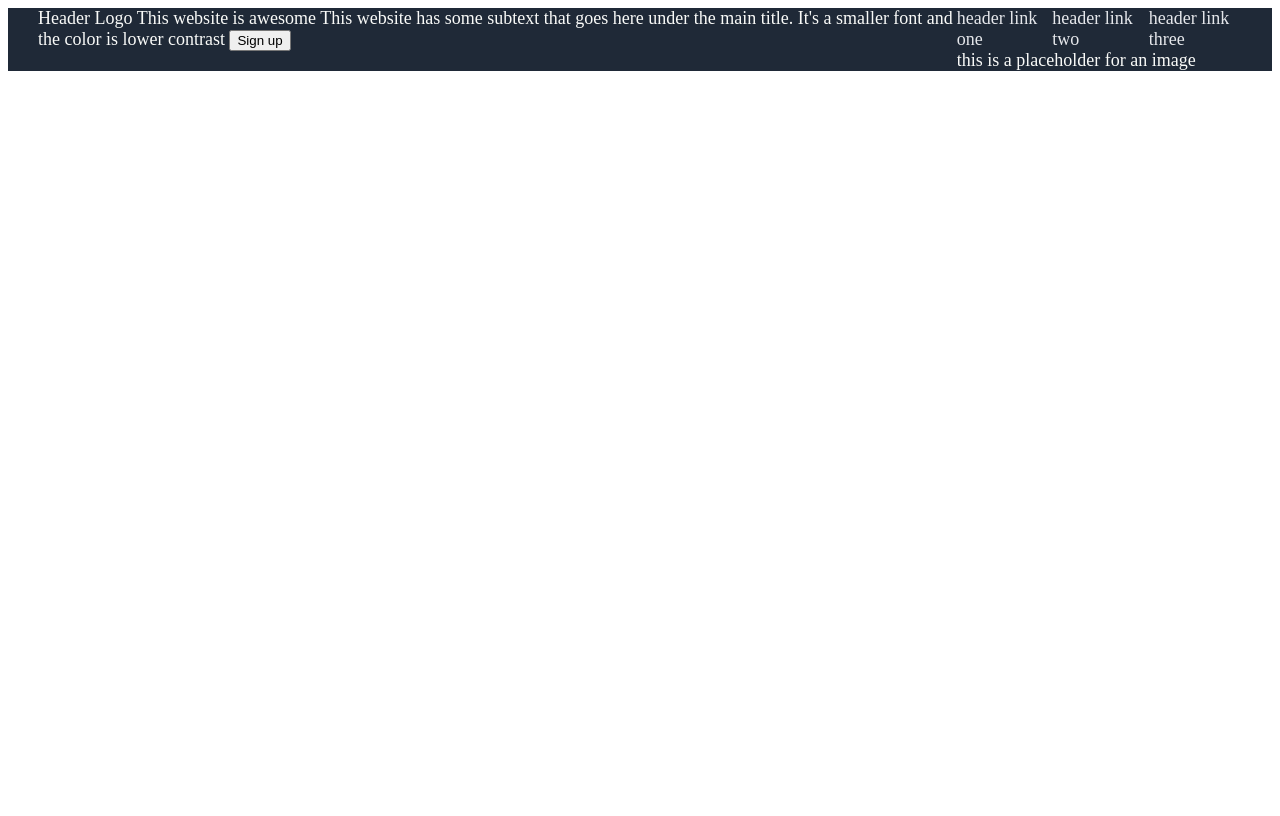
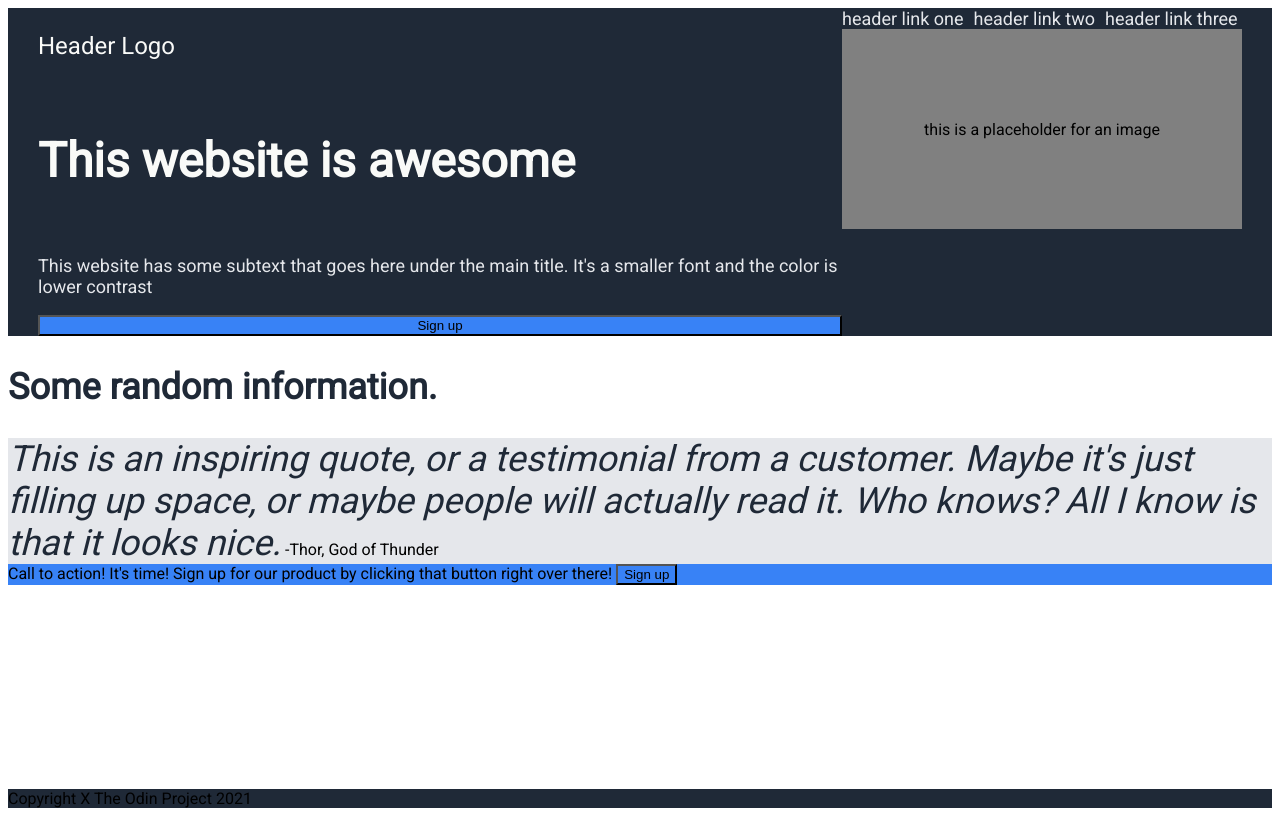
Before and after one commit to ossianhempel/odin-landing-page, a plain HTML site: page index.html in a window 1280 px wide. Drawn offline with Linux system fonts and the light colour scheme.

Commit message:
Add colors and font styles

```diff
--- a/index.html
+++ b/index.html
@@ -6,14 +6,17 @@
     <meta name="viewport" content="width=device-width, initial-scale=1.0">
     <title>Landing Page</title>
     <link rel="stylesheet" href="./style.css"></link>
+    <link rel="preconnect" href="https://fonts.googleapis.com">
+    <link rel="preconnect" href="https://fonts.gstatic.com" crossorigin>
+    <link href="https://fonts.googleapis.com/css2?family=Roboto&display=swap" rel="stylesheet">
 </head>
 <body class="site">
 
     <div id="header">
         <div class="header left">
-            Header Logo
-            This website is awesome
-            This website has some subtext that goes here under the main title. It's a smaller font and the color is lower contrast
+            <p class="logo">Header Logo</p>
+            <p class="hero-main">This website is awesome</p>
+            <p class="hero-secondary">This website has some subtext that goes here under the main title. It's a smaller font and the color is lower contrast</p>
             <button>Sign up</button>
         </div>
         <div class="header right">
@@ -28,21 +31,28 @@
     </div>
     <div id="main">
 
-        <div class="section text">
+        <div class="section information">
+            <h2 class="information-header">Some random information.</h2>
+            <div>
+                <div class="card one"></div>
+                <div class="card two"></div>
+                <div class="card three"></div>
+                <div class="card four"></div>
+            </div>
+        </div>
 
-        </div>
-        <div class="section information">
-
-        </div>
         <div class="section quote">
-
+            <em>This is an inspiring quote, or a testimonial from a customer. Maybe it's just filling up space, or maybe people will actually read it. Who knows? All I know is that it looks nice.</em>
+            -Thor, God of Thunder
         </div>
         <div class="section cta">
-
+            Call to action! It's time!
+            Sign up for our product by clicking that button right over there!
+            <button>Sign up</button>
         </div>
     </div>
     <div id="footer">
-
+        Copyright X The Odin Project 2021
     </div>
 
 </body>
--- a/style.css
+++ b/style.css
@@ -2,15 +2,70 @@
     display: flex;
     flex-direction: column;
     min-height: 100vh;
+    font-family: 'Roboto', sans-serif;
 }
 
+#header, #footer {
+    background-color: #1f2937;
+}
+
+.hero-main {
+    font-size: 48px;
+    font-weight: bolder;
+    color: #f9faf8;
+}
+
+.hero-secondary, a {
+    font-size: 18px;
+    color: #e5e7eb;
+    text-decoration: none;
+}
+
+.logo {
+    font-size: 24px;
+    color: #f9faf8;
+}
+
+button, .cta {
+    background-color: #3882f6;
+}
+
+.information-header {
+    font-size: 36px;
+    font-weight: bolder;
+    color: #1f2937;
+}
+
+.quote {
+    background-color: #e5e7eb;
+}
+
+em {
+    font-size: 36px;
+    font-style: italic;
+    color: #1f2937;
+}
+
+
+/* -------- colors and font styles -------- */
+
 #header {
-   background-color: #1f2937;
-   font-size: 18px;
-   color: #f9faf8;
-   display: flex;
-   justify-content: space-between;
-   padding: 0 30px;
+    display: flex;
+    padding: 0 30px;
+ }
+
+
+.left {
+    display: flex;
+    flex-direction: column;
+}
+
+
+
+
+.right {
+    display: flex;
+    flex-direction: column;
 }
 
 ul {
@@ -21,14 +76,19 @@ ul {
     gap: 10px;
 }
 
-
-a {
-    text-decoration: none;
-    color: #e5e7eb;
-    font-size: 18px;
-
+.image-placeholder {
+    width: 400px;
+    height: 200px;
+    background-color: grey;
+    display: flex;
+    justify-content: center;
+    align-items: center;
 }
 
 #main {
     flex: 1;
 }
+
+.information {
+
+}
```
